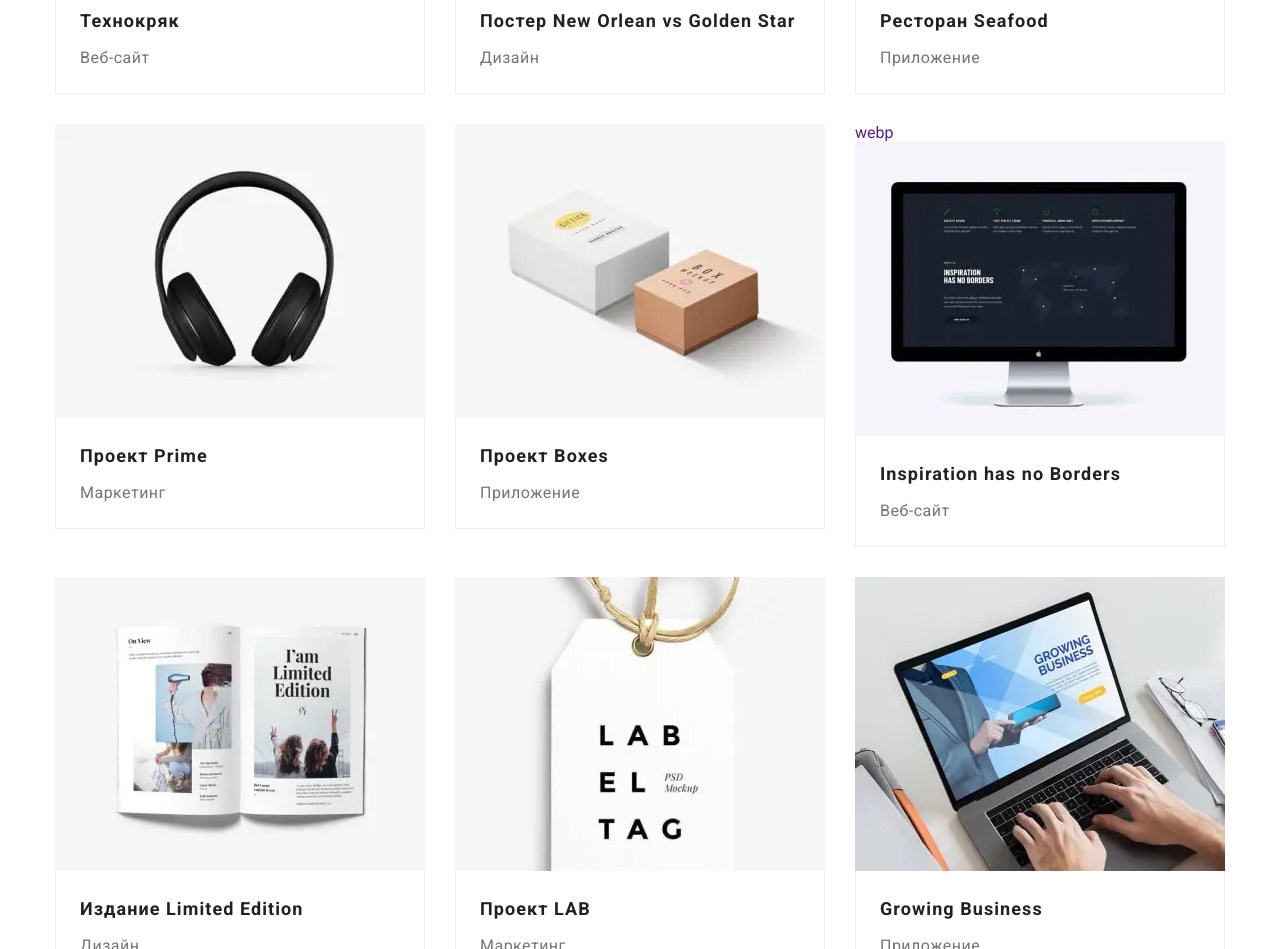
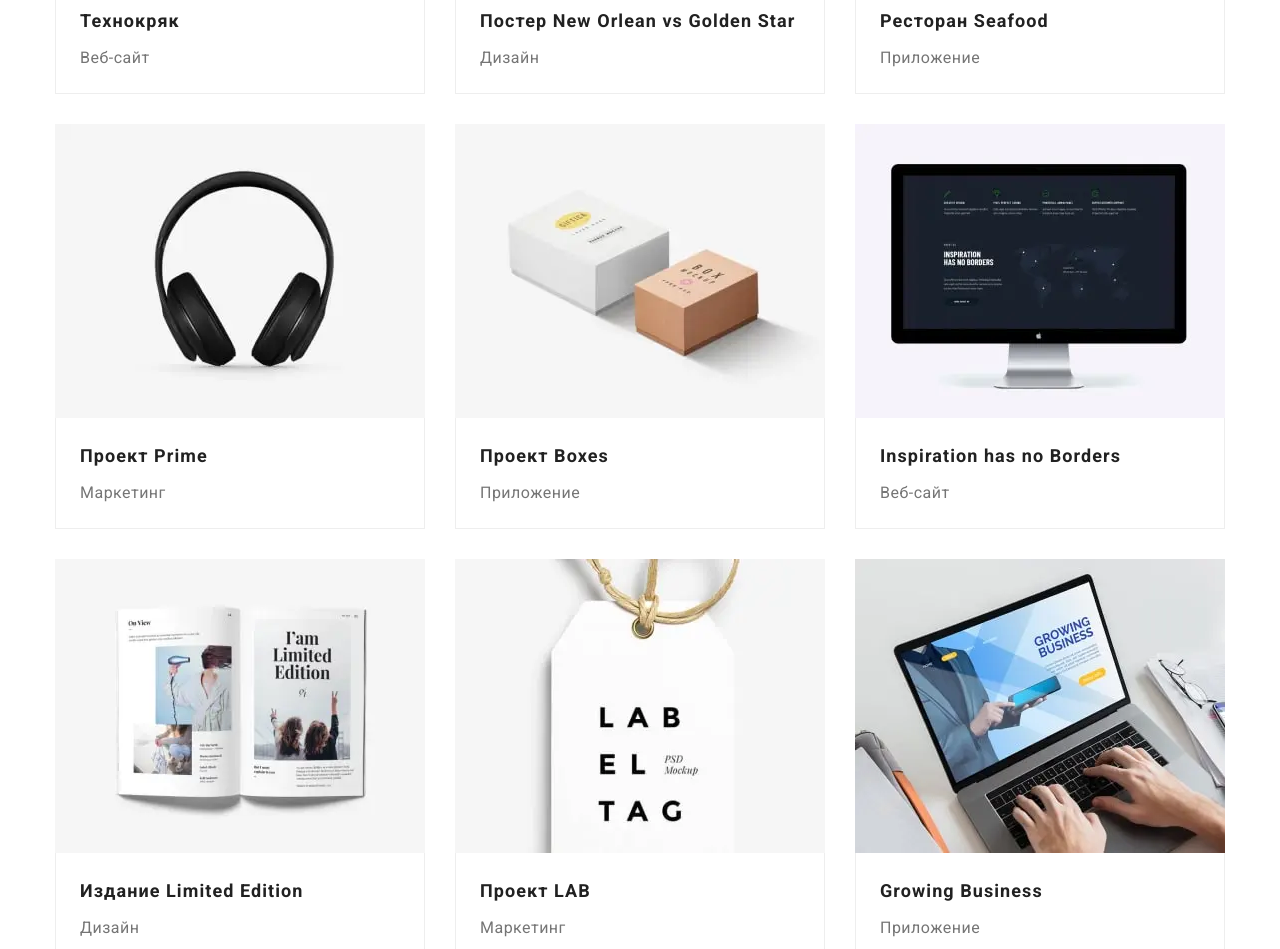
Before and after one commit to Yuriy-Nasiko/goit-markup-hw-08, a plain HTML site: page portfolio.html in a window 1280 px wide. Shown: the part 576-1525 px from the top of the page. Drawn offline with nearby package versions, Linux system fonts and the light colour scheme.

Commit message:
исправление ошибки

```diff
--- a/portfolio.html
+++ b/portfolio.html
@@ -525,7 +525,6 @@
             <li class="content__list">
               <a href="" class="content__link link">
                 <div class="content__image">
-                  webp
                   <picture class="content__img">
                     <source
                       media="(min-width: 1200px)"
```
